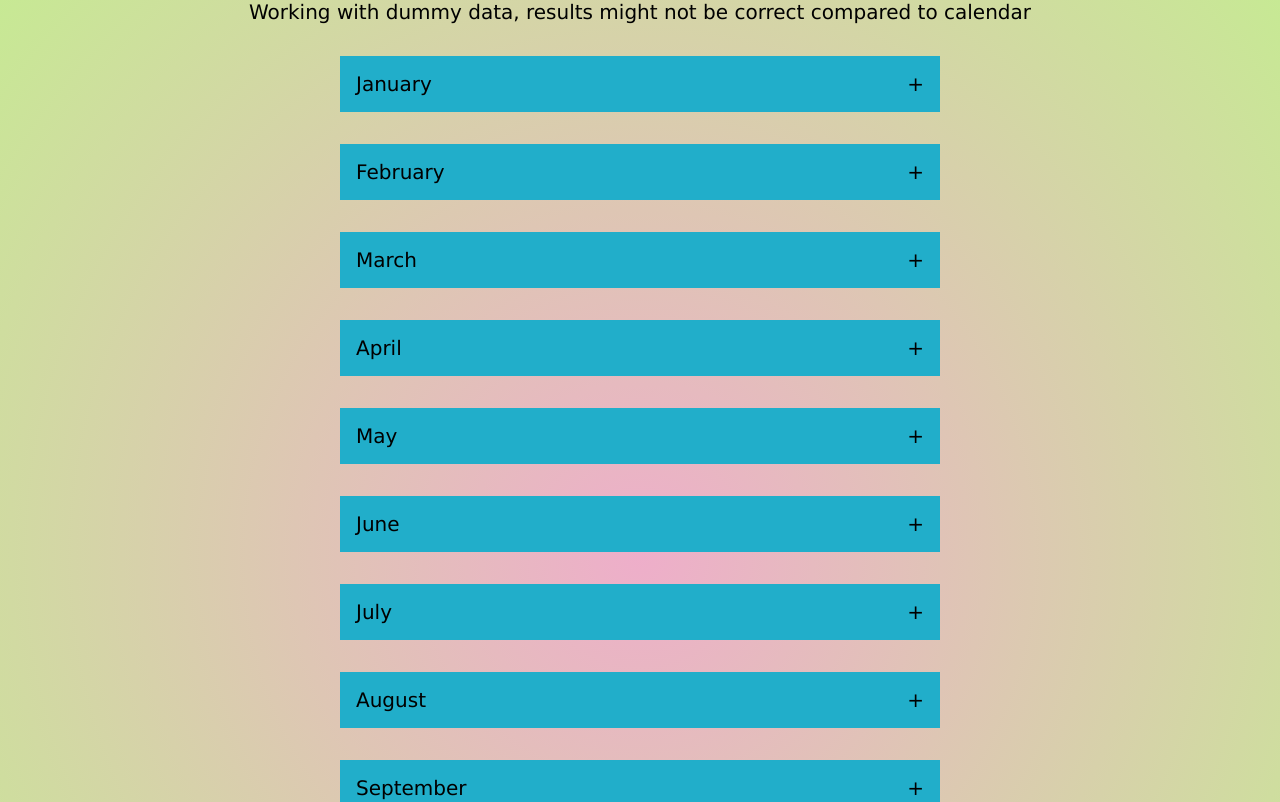
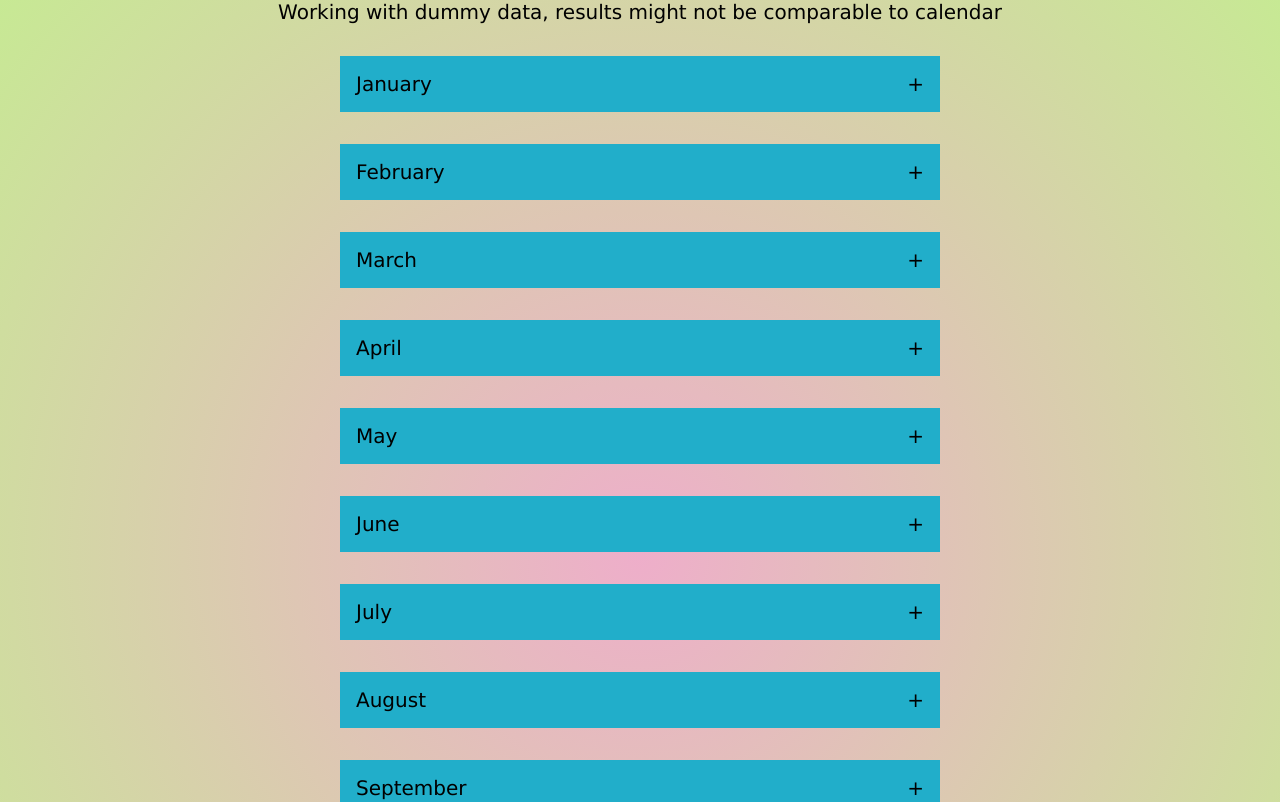
Before and after one commit to prozenberg/react-assessment, a React (Create React App) app: page / in a window 1280 px wide. Shown: the top 802 px of the page. Built offline with nearby package versions, Linux system fonts and the light colour scheme.

Commit message:
setting up deployment for github pages, adding disclaimer

```diff
--- a/src/Components/List/index.js
+++ b/src/Components/List/index.js
@@ -12,7 +12,7 @@ const List = () => {
     }, []);
 
     return (<>
-        <div>Working with dummy data, results might not be correct compared to calendar</div>
+        <div>Working with dummy data, results might not be comparable to calendar</div>
         <ul>
             {dummyData.map((data, key) => <MonthAccordion key={key} month={data.month} paymentDay={data.paymentDay} bonusDay={data.bonusDay} />)}
         </ul>
```
Also changed, not shown: package.json (+7 -1 lines), 1 other file (tests, documents, lock files or other folders).
